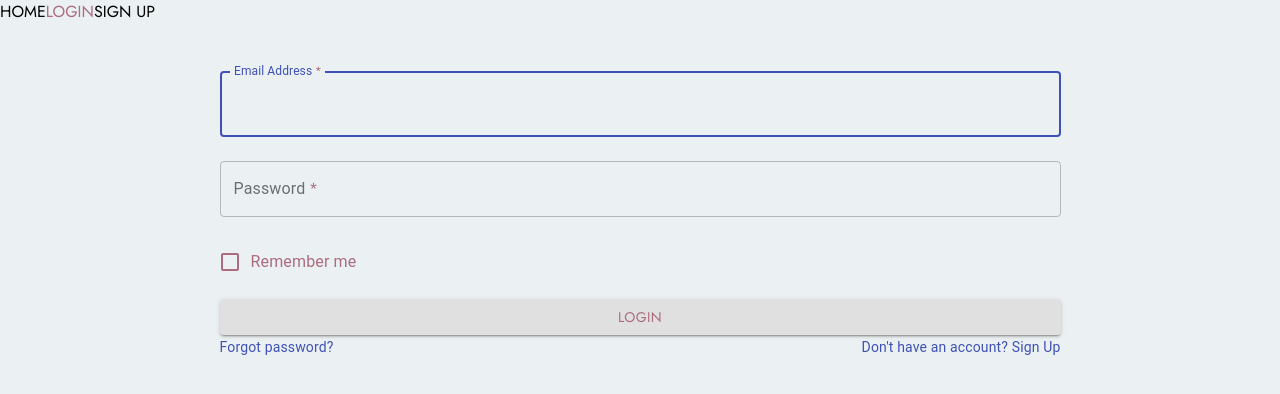
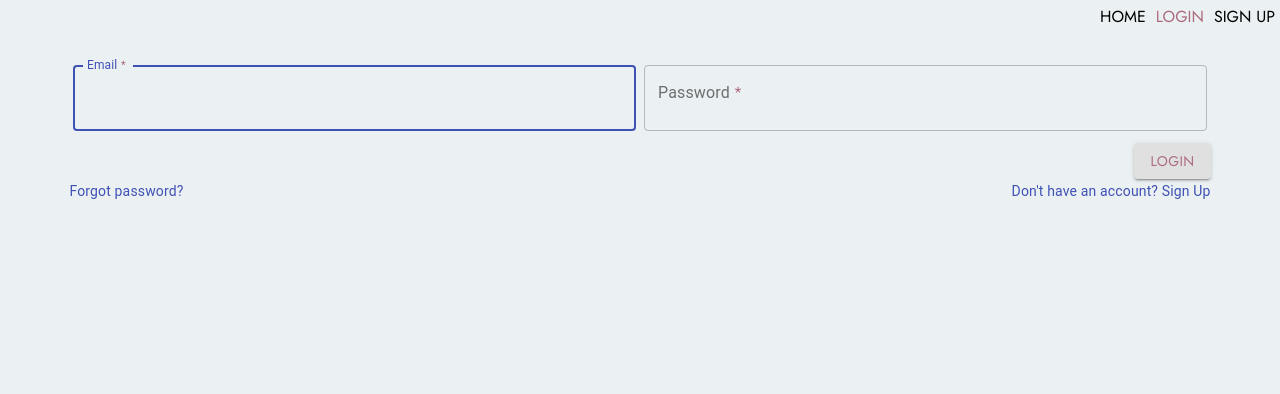
Before and after one commit to kcontreras01/Articles, a React (Create React App) app in the folder react_articles/: page /login in a window 1280 px wide. Shown: the top 394 px of the page. Built offline with nearby package versions, Linux system fonts and the light colour scheme.

Commit message:
styling acceptable

```diff
--- a/react_articles/src/Components/ArticlesView.js
+++ b/react_articles/src/Components/ArticlesView.js
@@ -4,7 +4,7 @@ import '../styles/articles-view.css';
 
 const ArticlesView = ({ allArticlesFound }) => {
   return (
-    <div className="all">
+    <div className="allArticles">
       {allArticlesFound.map((article) => {
         return (
           <Article article={article} key={article._id}/>
--- a/react_articles/src/Components/Login.js
+++ b/react_articles/src/Components/Login.js
@@ -1,120 +1,115 @@
-import React, { Component } from 'react';
-import axios from 'axios';
-import Cookies from '../helpers/Cookies';
-import '../styles/login.css';
-import Button from '@material-ui/core/Button';
-import TextField from '@material-ui/core/TextField';
-import FormControlLabel from '@material-ui/core/FormControlLabel';
-import Checkbox from '@material-ui/core/Checkbox';
-import Link from '@material-ui/core/Link';
-import Grid from '@material-ui/core/Grid';
-import Typography from '@material-ui/core/Typography';
+import React, { Component } from "react";
+import axios from "axios";
+import Cookies from "../helpers/Cookies";
+import "../styles/login.css";
+import Button from "@material-ui/core/Button";
+import TextField from "@material-ui/core/TextField";
+import Link from "@material-ui/core/Link";
+import Grid from "@material-ui/core/Grid";
 
 class Login extends Component {
-  constructor(){
+  constructor() {
     super();
     this.state = {
       inputs: {
-        email: '',
-        password: ''
-      }
-    }
+        email: "",
+        password: "",
+      },
+    };
     this.setUser = this.setUser.bind(this);
-
   }
 
-  // method to log in
-  login(e){
-    e.preventDefault(); // prevent default form action
-    // send request to make sure the email and password are correct
-    axios.post('/login', this.state.inputs)
-      .then(res => { // set the user based off of the response
+  login(e) {
+    e.preventDefault();
+
+    axios.post("/login", this.state.inputs).then((res) => {
       this.props.setUser(res.data);
-      })
+    });
   }
 
-  // method to change an input
-  changeInput(e, input){
+  changeInput(e, input) {
     const val = e.target.value;
-    this.setState(prev => { // sets the state for that input to the value
+    this.setState((prev) => {
       prev.inputs[input] = val;
       return prev;
     });
   }
 
   // method to initialize our user
-  initUser(){
+  initUser() {
     // get the token from the cookie
-    const token = Cookies.get('token');
+    const token = Cookies.get("token");
 
     // if there is a token
-    if(token && token !== ''){
+    if (token && token !== "") {
       // send a request to our API to validate the user
-      axios.get(`${this.state.url}/users/validate`, {
+      axios
+        .get(`${this.state.url}/users/validate`, {
           // include the token as a parameter
-        params: {auth_token: token}})
-        .then(res => { // the response will be the user
+          params: { auth_token: token },
+        })
+        .then((res) => {
+          // the response will be the user
           // set the user in the state, and change the mode to content
-          this.setState({user: res.data, mode: 'content'});
+          this.setState({ user: res.data, mode: "content" });
         })
-        .catch(err => { // if there is an error
-          Cookies.set('token', '') // take away the cookie
+        .catch((err) => {
+          // if there is an error
+          Cookies.set("token", ""); // take away the cookie
           // change the state so that there is no user and render the auth
-          this.setState({user: false, mode: 'auth'});
-        })
-    } else { // if there is no token
+          this.setState({ user: false, mode: "auth" });
+        });
+    } else {
+      // if there is no token
       // we should render the auth forms
-      this.setState({mode: 'auth'});
+      this.setState({ mode: "auth" });
     }
   }
 
-  // method to set a user
-  setUser(user){
+  setUser(user) {
     // set a cookie with the user's token
-    Cookies.set('token', user.token);
+    Cookies.set("token", user.token);
     // set state to have the user and the mode to content
-    this.setState({user: user, mode: 'content'});
+    this.setState({ user: user, mode: "content" });
   }
 
-  render(){
-    return(
+  render() {
+    return (
       <form>
+        <Grid container spacing={1}>
+          <Grid item xs={12} sm={6}>
             <TextField
+              autoComplete="email"
+              name="email"
               variant="outlined"
-            margin="normal"
               required
               fullWidth
               id="email"
-            label="Email Address"
-            name="email"
-            autoComplete="email"
+              label="Email"
               autoFocus
-            onChange={e => this.changeInput(e, 'email')}
+              onChange={(e) => this.changeInput(e, "email")}
             />
+          </Grid>
+          <Grid item xs={12} sm={6}>
             <TextField
               variant="outlined"
-            margin="normal"
               required
               fullWidth
+              id="password"
+              label="Password"
               name="password"
-            label="Password"
-            type="password"
-            id="password"
               autoComplete="current-password"
-            onChange={e => this.changeInput(e, 'password')}
+              onChange={(e) => this.changeInput(e, "password")}
             />
-          <FormControlLabel
-            control={<Checkbox value="remember" color="primary" />}
-            label="Remember me"
-          />
-          <Button
-            type="submit"
-            fullWidth
-            variant="contained"
-            color="default"
-          >
+          </Grid>
+
+          <Grid item xs={12} sm={6}></Grid>
+
+          <Grid container justify="flex-end">
+            <Button type="submit" variant="contained" color="default">
               Login
             </Button>
+          </Grid>
           <Grid container>
             <Grid item xs>
               <Link href="#" variant="body2">
@@ -127,8 +122,9 @@ class Login extends Component {
               </Link>
             </Grid>
           </Grid>
+        </Grid>
       </form>
-    )
+    );
   }
 }
 export default Login;
--- a/react_articles/src/Components/Nav.js
+++ b/react_articles/src/Components/Nav.js
@@ -1,5 +1,5 @@
 import React, { Fragment } from "react";
-import { BrowserRouter as Router, Switch, Route, Link, NavLink } from "react-router-dom";
+import { BrowserRouter as Router, Switch, Route, NavLink } from "react-router-dom";
 import "../styles/nav.css";
 import "../styles/content.css";
 import Content from "./Content";
--- a/react_articles/src/Components/Searchbar.js
+++ b/react_articles/src/Components/Searchbar.js
@@ -35,7 +35,7 @@ class Searchbar extends Component {
       .then((response) => {
         this.props.sendSearchResults(response.data);
 
-        if (response.data.length == 0) {
+        if (response.data.length === 0) {
           this.props.sendErrorMessage('No results found');
         }
 
@@ -59,14 +59,13 @@ class Searchbar extends Component {
               InputProps={{
                 endAdornment: (
                   <InputAdornment>
-                    <IconButton>
+                    <IconButton type="submit">
                       <SearchIcon />
                     </IconButton>
                   </InputAdornment>
                 )
               }}
             />
-            <input className="searchButton" type="submit" value="SEARCH" />
           </div>
         </form>
       </Fragment>
--- a/react_articles/src/Components/Signup.js
+++ b/react_articles/src/Components/Signup.js
@@ -1,54 +1,45 @@
-import React, { Component } from 'react';
-import axios from 'axios';
-import '../styles/signup.css';
-import Button from '@material-ui/core/Button';
-import TextField from '@material-ui/core/TextField';
-import FormControlLabel from '@material-ui/core/FormControlLabel';
-import Checkbox from '@material-ui/core/Checkbox';
-import Link from '@material-ui/core/Link';
-import Grid from '@material-ui/core/Grid';
-import Typography from '@material-ui/core/Typography';
+import React, { Component } from "react";
+import axios from "axios";
+import "../styles/signup.css";
+import Button from "@material-ui/core/Button";
+import TextField from "@material-ui/core/TextField";
+import Link from "@material-ui/core/Link";
+import Grid from "@material-ui/core/Grid";
 
-// this will render if the mode in user auth is signup
 class SignUp extends Component {
-  constructor(){
+  constructor() {
     super();
-    // set up initial state
-    this.state = { // track inputs for form
+
+    this.state = {
       inputs: {
-        first_name: '',
-        last_name: '',
-        email: '',
-        password: '',
-        password_confirmation: ''
-      }
-    }
+        first_name: "",
+        last_name: "",
+        email: "",
+        password: "",
+        password_confirmation: "",
+      },
+    };
   }
 
-  // method to sign up
-  signUp(e){
-    e.preventDefault(); // prevent default form action
-    // make request to server to create a new user
-    axios.post('http://localhost:8080/users', this.state.inputs)
-      .then(res => { // the response will be the user
-        // set the user
+  signUp(e) {
+    e.preventDefault();
+    axios.post("http://localhost:8080/users", this.state.inputs).then((res) => {
       this.props.setUser(res.data);
-      })
+    });
   }
 
-  // method to change one of the inputs
-  changeInput(e, input){
+  changeInput(e, input) {
     const val = e.target.value;
-    this.setState(prev => { // set the input in the state to the value
+    this.setState((prev) => {
       prev.inputs[input] = val;
       return prev;
     });
   }
 
-  render(){
-    return(
+  render() {
+    return (
       <form>
-          <Grid container spacing={2}>
+        <Grid container spacing={1}>
           <Grid item xs={12} sm={6}>
             <TextField
               autoComplete="fname"
@@ -59,7 +50,7 @@ class SignUp extends Component {
               id="firstName"
               label="First Name"
               autoFocus
-                onChange={e => this.changeInput(e, 'first_name')}
+              onChange={(e) => this.changeInput(e, "first_name")}
               value={this.state.inputs.first_name}
             />
           </Grid>
@@ -72,7 +63,7 @@ class SignUp extends Component {
               label="Last Name"
               name="lastName"
               autoComplete="lname"
-                onChange={e => this.changeInput(e, 'last_name')}
+              onChange={(e) => this.changeInput(e, "last_name")}
               value={this.state.inputs.last_name}
             />
           </Grid>
@@ -85,7 +76,7 @@ class SignUp extends Component {
               label="Email Address"
               name="email"
               autoComplete="email"
-                onChange={e => this.changeInput(e, 'email')}
+              onChange={(e) => this.changeInput(e, "email")}
               value={this.state.inputs.email}
             />
           </Grid>
@@ -99,7 +90,7 @@ class SignUp extends Component {
               type="password"
               id="password"
               autoComplete="current-password"
-                onChange={e => this.changeInput(e, 'password')}
+              onChange={(e) => this.changeInput(e, "password")}
               value={this.state.inputs.password}
             />
           </Grid>
@@ -113,21 +104,20 @@ class SignUp extends Component {
               type="password"
               id="password_confirmation"
               autoComplete="current-password"
-                onChange={e => this.changeInput(e, 'password_confirmation')}
-                value={this.state.inputs.password_confirmation}              />
+              onChange={(e) => this.changeInput(e, "password_confirmation")}
+              value={this.state.inputs.password_confirmation}
+            />
           </Grid>
-            <Grid item xs={12}>
+          <Grid item xs={12} sm={6}></Grid>
+        </Grid>
 
+        <Grid container justify="flex-end">
+          <Grid item>
+            <Button type="submit" variant="contained" color="default">
+              Sign Up
+            </Button>
           </Grid>
         </Grid>
-          <Button
-            type="submit"
-            fullWidth
-            variant="contained"
-            color="default"
-          >
-            Sign Up
-          </Button>
         <Grid container justify="flex-end">
           <Grid item>
             <Link href="/login" variant="body2">
@@ -136,7 +126,7 @@ class SignUp extends Component {
           </Grid>
         </Grid>
       </form>
-    )
+    );
   }
 }
 
--- a/react_articles/src/styles/articles-view.css
+++ b/react_articles/src/styles/articles-view.css
@@ -1,5 +1,3 @@
-/* Extra small devices (phones, 600px and down) */
-@media only screen and (min-width: 300px) {
 .showArticle {
   background-color: #c9c3cc;
   border-radius: 8px;
@@ -8,12 +6,12 @@
   flex-direction: row;
   padding: 10px;
   width: 90vw;
-        height: 15em;
 }
 
-      .articleButtons {
-        display: flex;
-        padding-top: 1em;
+/* Extra small devices (phones, 600px and down) */
+@media only screen and (min-width: 300px) {
+    .showArticle {
+        height: 15em;
       }
 
       .articleBox {
@@ -22,7 +20,7 @@
         overflow: scroll;
       }
 
-      .all {
+      .allArticles {
         display: flex;
         flex-wrap: wrap;
         width: 100vw;
@@ -30,7 +28,6 @@
         overflow: scroll;
         padding-top: 1em;
       }
-
 
       .saveButton {
         width: 6em;
@@ -58,7 +55,11 @@
 }
 
 /* Small devices (portrait tablets and large phones, 600px and up) */
-/* @media only screen and (min-width: 600px) {...} */
+@media only screen and (min-width: 600px) {
+  .showArticle {
+    height: 10em
+  }
+}
 
 /* Medium devices (landscape tablets, 768px and up) */
 /* @media only screen and (min-width: 768px) {...} */
--- a/react_articles/src/styles/login.css
+++ b/react_articles/src/styles/login.css
@@ -1,8 +1,4 @@
 @media only screen and (max-width: 600px) {
-    .loginForm {
-        /* margin: 1em; */
-    }
-
     .MuiGrid-container {
         flex-direction: column;
         margin-top: 1em;
--- a/react_articles/src/styles/nav.css
+++ b/react_articles/src/styles/nav.css
@@ -40,6 +40,15 @@ span {
     justify-content: space-evenly;
     margin-top: 1em;
   }
+}
 
+/* Small devices (portrait tablets and large phones, 600px and up) */
+@media only screen and (min-width: 600px) {
+  nav ul {
+    justify-content: flex-end;
+  }
 
+  nav ul li {
+    padding: 5px;
+  }
 }
--- a/react_articles/src/styles/searchbar.css
+++ b/react_articles/src/styles/searchbar.css
@@ -8,7 +8,6 @@
   border-radius: 4px;
   cursor: pointer;
 }
-
 
 .searchForm {
   display: -ms-flexbox;
@@ -24,20 +23,16 @@
 .searchFormBar {
   border: none;
   width: 100%;
-
 }
-
 
 form input[type="text"] {
   font-size: 24px;
 }
 
-
-
 label {
   font-size: 2em;
-    padding-bottom: .5em;
-    padding-top: .5em;
+  padding-bottom: 0.5em;
+  padding-top: 0.5em;
   text-align: left;
 }
 
@@ -55,7 +50,12 @@ form input[type="text"] {
 }
 
 /* Small devices (portrait tablets and large phones, 600px and up) */
-/* @media only screen and (min-width: 600px) {...} */
+@media only screen and (min-width: 769) {
+  #errorMessage {
+    justify-content: center;
+    display: flex;
+  }
+}
 
 /* Large devices (laptops/desktops, 992px and up) */
 @media only screen and (min-width: 992px) {
```
Lines whose indentation alone changed are shown as unchanged.
